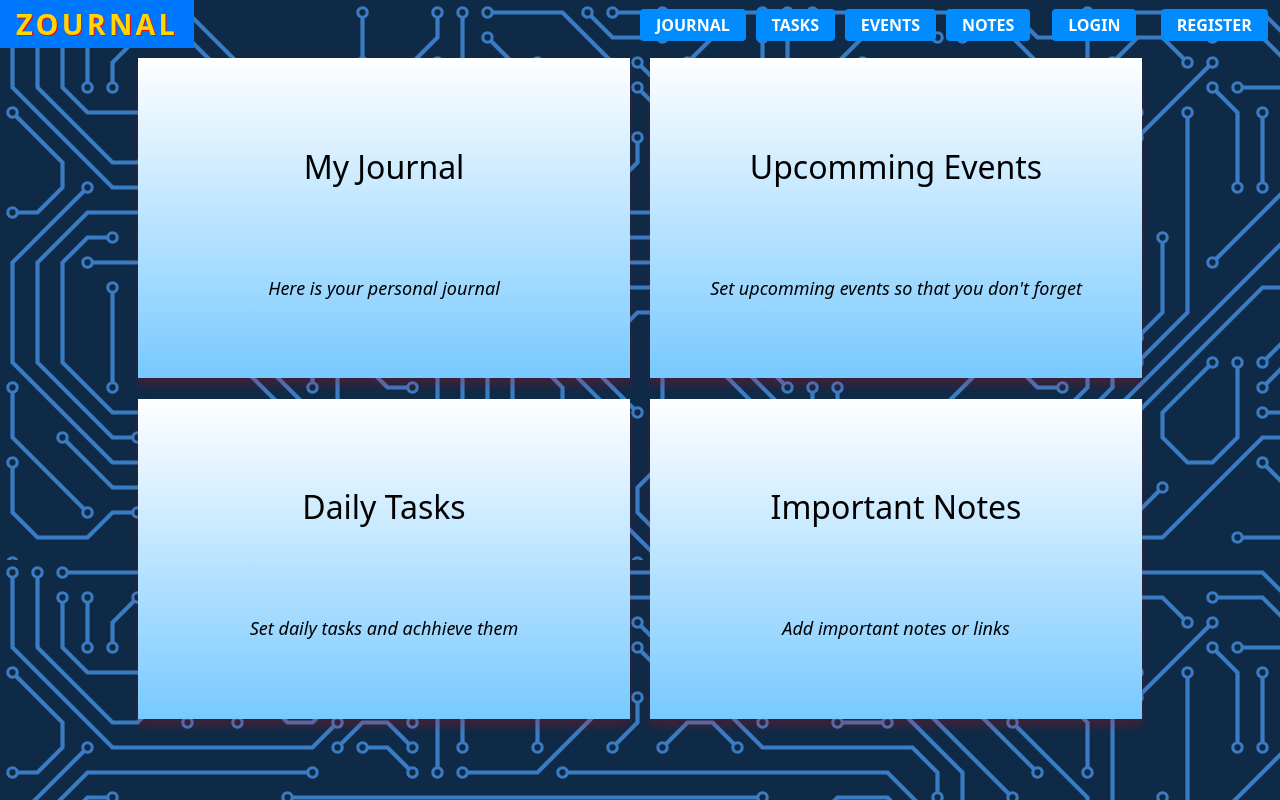
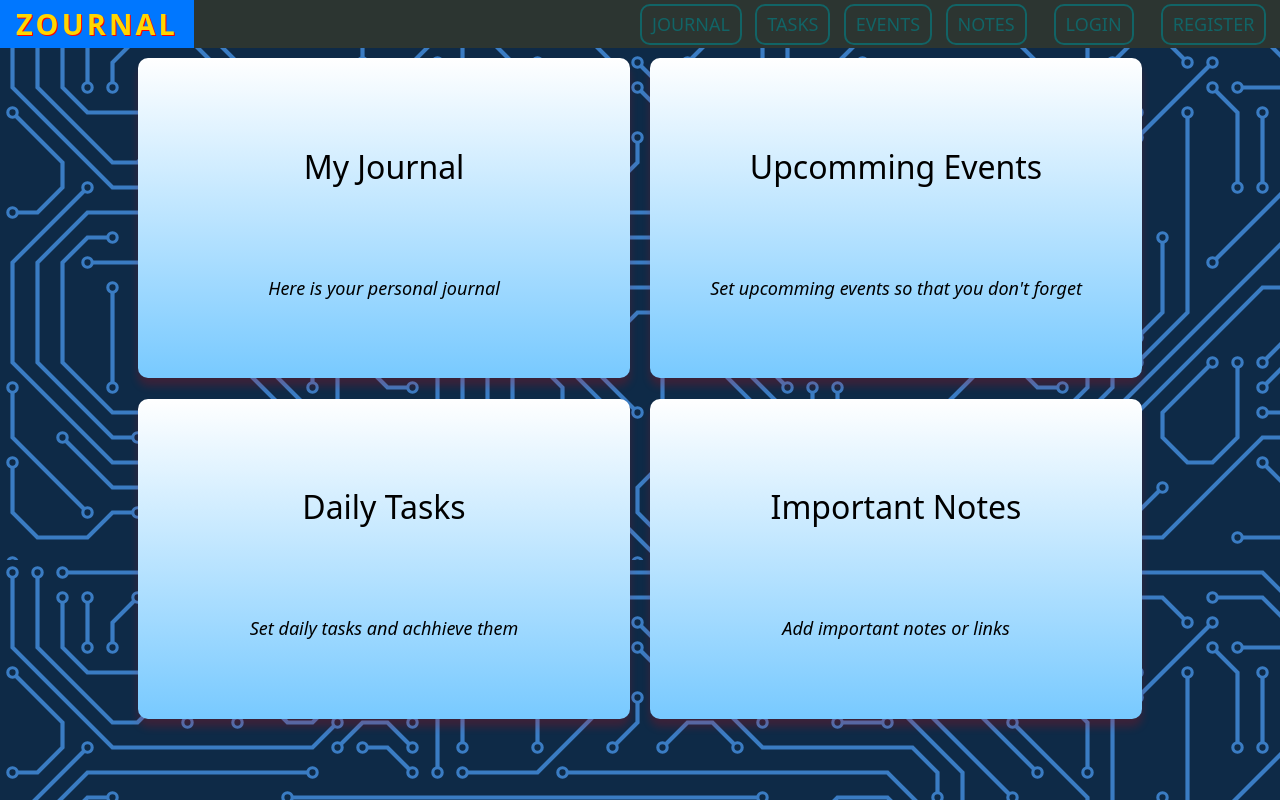
Before and after one commit to abhishek-geek/zournal, a React (Create React App) app in the folder client/: page / in a window 1280 px wide. Built offline with nearby package versions, Linux system fonts and the light colour scheme; no server answers.

Commit message:
different styles on button

```diff
--- a/client/src/components/Journal/Form.tsx
+++ b/client/src/components/Journal/Form.tsx
@@ -1,7 +1,7 @@
 import React, { useState } from "react";
 import { useDispatch } from "react-redux";
 import { addJournal } from "../../reducers/journalReducer";
-import Button from "../ui/Button";
+import Button from "../ui/Button/Button";
 // import Input from "../ui/Input";
 import "./journal.css";
 
--- a/client/src/components/Journal/Journal.tsx
+++ b/client/src/components/Journal/Journal.tsx
@@ -2,7 +2,7 @@ import React, { useEffect, useState } from "react";
 import { Journal, User } from "../../types";
 import { useDispatch, useSelector } from "react-redux";
 import { RootState } from "../../reducers/store";
-import Button from "../ui/Button";
+import Button from "../ui/Button/Button";
 import Card from "../ui/Card";
 import "./journal.css";
 import Form from "./Form";
--- a/client/src/components/Login/Login.tsx
+++ b/client/src/components/Login/Login.tsx
@@ -3,7 +3,7 @@ import { useHistory } from "react-router";
 import { useDispatch, useSelector } from "react-redux";
 import door from "../../img/in.svg";
 import { loginUser, googleLogin } from "../../reducers/userReducer";
-import Button from "../ui/Button";
+import Button from "../ui/Button/Button";
 import Input from "../ui/Input";
 import "./login.css";
 import { RootState } from "../../reducers/store";
--- a/client/src/components/NavBar/NavBar.tsx
+++ b/client/src/components/NavBar/NavBar.tsx
@@ -1,6 +1,6 @@
 import React, { useEffect, useState } from "react";
 import { Link, useParams } from "react-router-dom";
-import Button from "../ui/Button";
+import Button from "../ui/Button/Button";
 import "./nav.css";
 import ham from "./ham.png";
 import back from "./back.png";
--- a/client/src/components/NavBar/nav.css
+++ b/client/src/components/NavBar/nav.css
@@ -7,7 +7,7 @@
   justify-content: space-between;
   z-index: 1;
   /* background-color: rgba(0, 195, 255, 1); */
-  background-color: transparent;
+  background-color: #2c3531;
 }
 
 .navbar .logo {
@@ -50,7 +50,7 @@ li {
 
 .navs ul li Button {
   width: 8 rem;
-  background-color: rgb(0, 140, 255);
+  /* background-color: rgb(0, 140, 255); */
   text-transform: uppercase;
 }
 
--- a/client/src/components/Register/Register.tsx
+++ b/client/src/components/Register/Register.tsx
@@ -9,7 +9,7 @@ import door from "../../img/in.svg";
 import { RootState } from "../../reducers/store";
 import { googleSignup, registerUser } from "../../reducers/userReducer";
 import { User } from "../../types";
-import Button from "../ui/Button";
+import Button from "../ui/Button/Button";
 import Input from "../ui/Input";
 import "./register.css";
 
--- /dev/null
+++ b/client/src/components/ui/Button/Button.module.css
@@ -0,0 +1,13 @@
+.btn {
+  padding: 5px 10px;
+  background-color: transparent;
+  border: 2px solid #116466;
+  border-radius: 10px;
+  color: #116466;
+  font-size: large;
+  font-weight: 400;
+}
+
+.btn:hover {
+  background-color: #e8771a;
+}
--- a/client/src/components/ui/Button.tsx
+++ b/client/src/components/ui/Button/Button.tsx
@@ -1,4 +1,5 @@
 import React from "react";
+import classes from "./Button.module.css";
 
 interface Props {
   className?: string;
@@ -8,10 +9,7 @@ interface Props {
 
 const Button = ({ value, className, onClick }: Props) => {
   return (
-    <button
-      onClick={onClick}
-      className={`${className} bg-blue-500 hover:bg-blue-700 text-white font-bold py-1 px-4 rounded`}
-    >
+    <button onClick={onClick} className={`${className} ${classes.btn}`}>
       {value}
     </button>
   );
--- a/client/src/components/ui/Card.css
+++ b/client/src/components/ui/Card.css
@@ -11,10 +11,12 @@
   background-color: aliceblue;
   justify-content: space-evenly;
   background-image: linear-gradient(white, rgba(0, 155, 255, 0.5));
+  border-radius: 10px;
 }
 
 .card:hover {
-  box-shadow: 0 1rem 1.2rem 0 rgb(255, 0, 255);
+  box-shadow: 0rem 0rem 0.5rem 0.5rem #1a73e8ab;
+  background-image: linear-gradient(white, rgba(0, 153, 255, 0.842));
 }
 
 .head {
```
